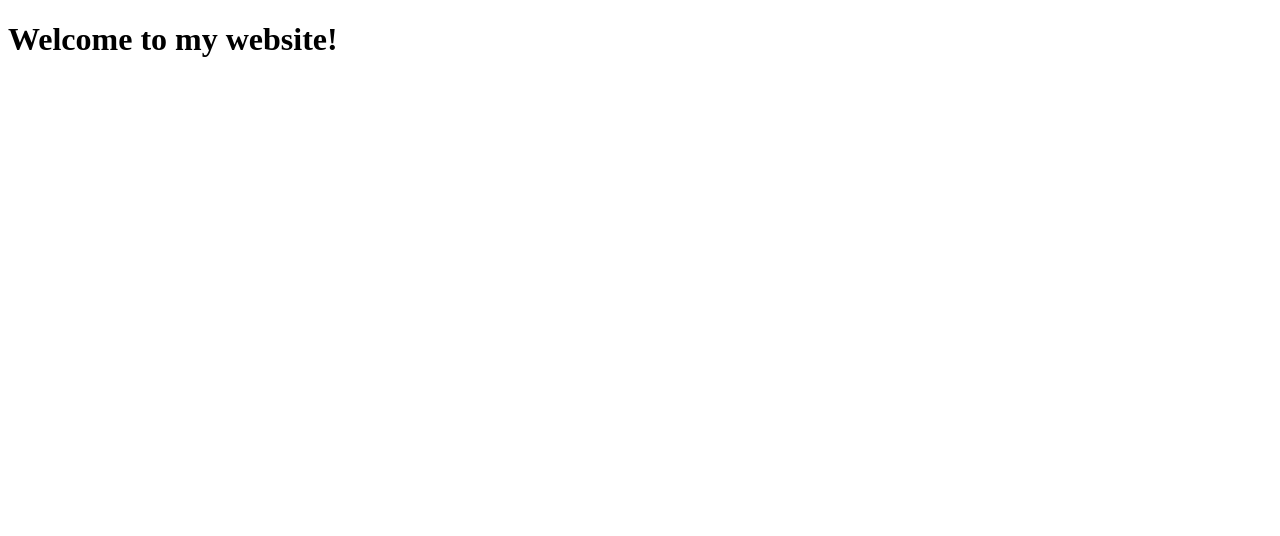
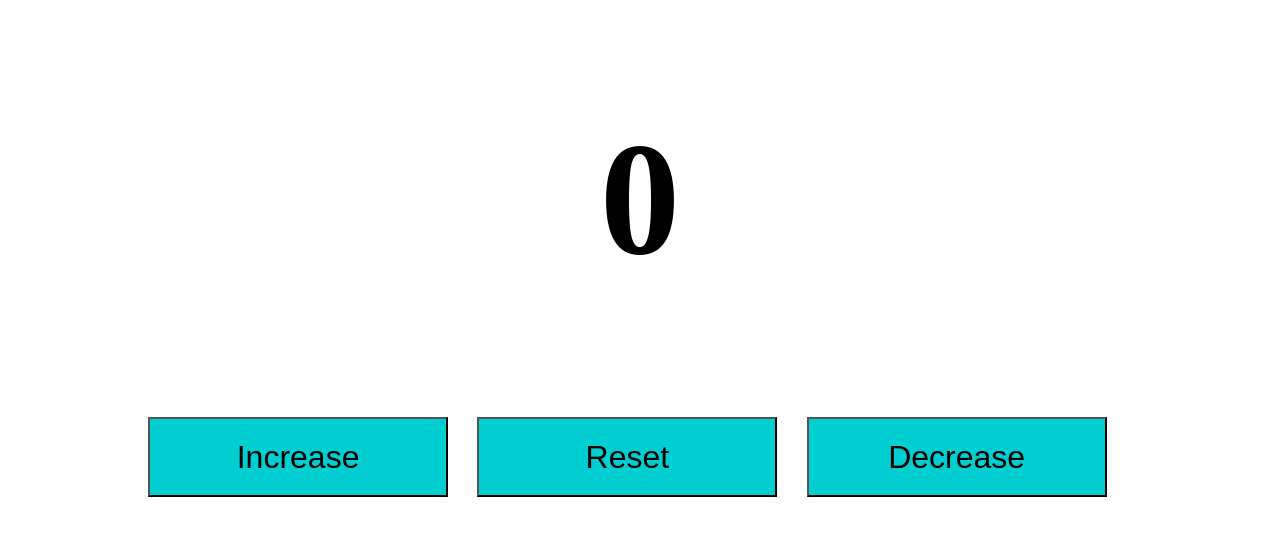
Before and after one commit to UzairFarooq1/javascript_course, a plain HTML site: page index.html in a window 1280 px wide. Drawn offline with Linux system fonts and the light colour scheme.

Commit message:
feat: :sparkles: inputs, type conversion, constants, counter program, Math Library

```diff
--- a/index.html
+++ b/index.html
@@ -7,8 +7,21 @@
     <link rel="stylesheet" href="style.css">
 </head>
 <body>
-    <h1 id="myH1"></h1>
+    <!-- <h1 id="myH1">Welcome</h1>
+    <label for="">Username:</label>
+    <input type="text" id="username"><br><br>
+    <button type="submit" id="btnsubmit">Submit</button> -->
+
+    <!-- Counter program -->
+    <h1 id="counter">0</h1>
+    <br>
+    <div class="btndiv">
+    <button id="add">Increase</button>
+    <button id="reset">Reset</button>
+    <button id="minus">Decrease</button>
+    </div>
     <script src="index.js"></script>
+
 
 </body>
 </html>
--- a/index.js
+++ b/index.js
@@ -1,7 +1,119 @@
-console.log("Website");
+// console.log("Website");
 
-document.getElementById("myH1").textContent= "Welcome to my website!";
-let age =  25;
-let firstName = "John";
-let lastName = "Doe";
-let fullName = `${firstName} ${lastName}`;
+// document.getElementById("myH1").textContent= "Welcome to my website!";
+// let age =  25;
+// let firstName = "John";
+// let lastName = "Doe";
+// let fullName = `${firstName} ${lastName}`;
+
+//document.getElementById('myH1').textContent = 'Welcome Home'
+
+//Getting inputs
+//1. easy way - window prompt.
+
+// let  userAge = prompt('Please enter your age:');
+// while (userAge < 0 || isNaN(userAge)){
+//         alert ('Invalid input, please enter a positive number');
+// }
+// console.log(userAge);
+
+//2. professional way - creating a textbox
+
+// document.getElementById('btnsubmit').onclick = function(){
+//     let userName = document.getElementById('username').value;
+//     console.log("hello "+ userName);
+//     document.getElementById('myH1').textContent = `Hello ${userName}!`;
+// }
+
+
+//Type Conversion
+// let age = window.prompt("What is your age?");
+// age = Number(age); //we convert string to int/number
+// age+= 1;
+// console.log(age, typeof age); //output = 251; so we have to convert age to int
+
+
+//Constants = can not be changed
+
+
+//Counter Program
+//Note:
+// innerHTML, innerText, value, and textContent are properties in JavaScript that are used to manipulate or retrieve content from HTML elements, but they have some differences in terms of their behavior:
+
+// innerHTML:
+
+// Provides the HTML content inside an element, including HTML tags.
+// Can be used to set or get the HTML content of an element.
+// May be slower and less secure than other options when setting content because it involves parsing and rendering HTML.
+// javascript
+// Copy code
+// element.innerHTML = '<p>New HTML content</p>';
+// innerText:
+
+// Represents the text content of an element, excluding any HTML tags.
+// Can be used to set or get the text content of an element.
+// It automatically escapes HTML entities, making it safer for text insertion.
+// javascript
+// Copy code
+// element.innerText = 'New text content';
+// value:
+
+// Primarily used with form elements like input, select, and textarea.
+// Represents the current value of the form control.
+// Used to set or get the value of an input element.
+// javascript
+// Copy code
+// inputElement.value = 'New input value';
+// textContent:
+
+// Represents the text content of an element, similar to innerText.
+// Unlike innerText, it preserves whitespace and does not trigger a reflow, making it potentially faster in certain situations.
+// It includes all text, even if it's hidden with CSS.
+// javascript
+// Copy code
+// element.textContent = 'New text content';
+// Usage considerations:
+
+// Use innerHTML when you need to manipulate or retrieve the HTML content of an element, and you are aware of the potential security risks.
+// Use innerText when you want to work with the text content and need the content to be sanitized automatically.
+// Use value for form elements to manipulate or retrieve their values.
+// Use textContent when working with text content, and you need to preserve whitespace or have performance considerations.
+// Choose the property that best suits your specific use case to ensure correct behavior and security.
+
+
+document.getElementById('add').onclick = function(){
+    let counter = Number(document.getElementById('counter').textContent);
+    counter += 1 ;
+    document.getElementById('counter').textContent = counter;
+}
+
+document.getElementById('reset').onclick = function(){
+    document.getElementById('counter').textContent = '0';
+}
+document.getElementById('minus').onclick = function () {
+    let counterValue = parseInt(document.getElementById('counter').innerText) - 1
+    document.getElementById('counter').innerHTML = counterValue
+}
+
+
+
+
+//Math - built in objects that provide a collection of functions and methods
+// .round()
+// .floor() round down always
+// .ceil()  round up always
+// .truncate()  remove any decimal places
+// .pow(x, y)  raise x to the power of y (e.g., Math.pow(2,3)=8)
+// .sqrt() square root of number
+// .random() returns random floating point number between 0 and 1 inclusive of  0 but not 1
+// .log()  return the natural logarithm of a number
+// .sin(r)  return the sine of a number in radians
+// .cos(r)   return the cosine of a number in rad
+// .tan(r)   return the tangent of a number
+// .abs()  return absolute value of a number
+// .sign()   return the sign of a number (-1, 0, or 1)
+// .max(x,y,z)   return the largest of zero or more numbers
+// .min(x,y,z)   return the smallest of zero or more numbers
+
+
+//Random number generator
--- a/style.css
+++ b/style.css
@@ -0,0 +1,26 @@
+#counter{
+    font-size: 10rem;
+    text-align: center;
+}
+
+.btndiv{
+    text-align: center;
+}
+
+button{
+    background-color:darkturquoise;
+    height: 10dvh;
+    width: 300px;
+    padding: 10px 20px;
+    font-size: 2em;
+    color: black;
+    margin-right: 2% ;
+    cursor: pointer;
+    outline: none;
+    transition: all .4s ease-in-out;
+     &:hover {
+        transform: scale(1.1);
+        background-color: turquoise;
+      }
+
+}
```
